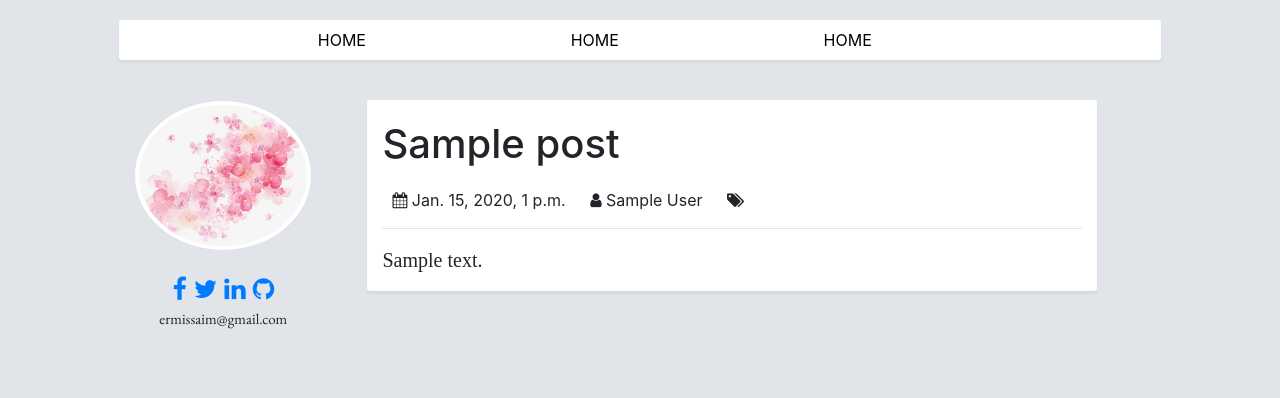
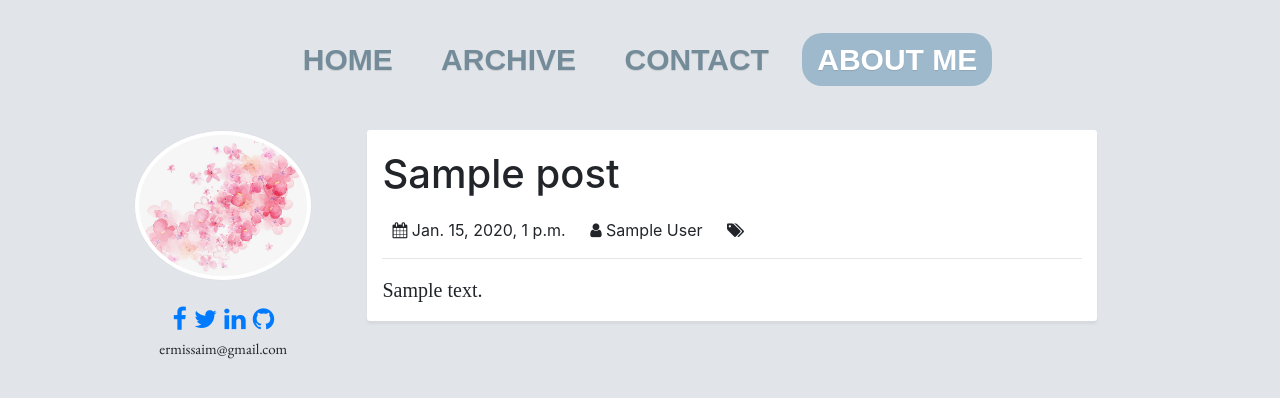
Before and after one commit to ermissa/personal_blog, a Django app: a page that uses blog/templates/post_detail.html in a window 1280 px wide. Shown: the top 398 px of the page. Run offline with Django 3.2, Linux system fonts and the light colour scheme; tables that the repository leaves empty hold one stand-in row (values such as "Sample post"); some libraries are stand-ins or nearby versions; some web fonts are replaced.

Commit message:
codes in templates are refined

```diff
--- /dev/null
+++ b/blog/templates/base.html
@@ -0,0 +1,16 @@
+<!DOCTYPE html>
+
+<html>
+    <head>
+        <title>{% block page_title %} {% endblock page_title%}</title>
+        {% block document_assets%} {%endblock document_assets%}
+    </head>
+
+    <body>
+        {% block document_navbar %} {% endblock document_navbar %}
+        {% block document_body %}
+        <footer id="myblog_footer">{% block document_footer %} {% endblock document_footer%}</footer>
+        {% endblock document_body %}
+    </body>
+        {% block js_codes %} {% endblock js_codes%}
+</html>
--- a/blog/templates/navbar.html
+++ b/blog/templates/navbar.html
@@ -1,30 +1,18 @@
+{%extends 'base.html'%}
 {%load static%}
-<!DOCTYPE html>
-<html>
-<head>
-    <meta charset="utf-8" />
-    <meta http-equiv="X-UA-Compatible" content="IE=edge">
-    <title>Page Title</title>
-    <meta name="viewport" content="width=device-width, initial-scale=1">
-    <link rel="stylesheet" type="text/css" media="screen" href="{% static 'css/main.css'%}" />
-    <link rel="stylesheet" type="text/css" media="screen" href="{% static 'css/bootstrap.min.css' %}"/>
 
-    <link rel="stylesheet" href="{% static 'css/navbar_demo.css' %}">
-    <link rel="stylesheet" href="{% static 'css/navigation-round.css' %}">
-    <link rel="stylesheet" href="{% static 'css/slicknav.min.css' %}">
-
-</head>
-
-<body>
+    {%block document_navbar%}
     <div class="navbar-menu">
         <nav class="menu-navigation-round" style="font-size:30px;">
             <a href="#">Home</a>
-            <a href="#">About Me</a>
             <a href="#">Archive</a>
             <a href="#">Contact</a>
-            <a href="#" class="selected">About</a>
+            <a href="#" class="selected">About Me</a>
         </nav>
     </div>
+    {% endblock document_navbar%}
+
+    {%block js_codes%}
     <script src="http://ajax.googleapis.com/ajax/libs/jquery/2.1.1/jquery.min.js"></script>
     <script src="{% static 'js/jquery.slicknav.min.js'%}"></script>
 
@@ -48,9 +36,4 @@
 
 
     </script>
-
-    {% block content %}
-    {% endblock %}
-
-</body>
-</html>
+    {%endblock js_codes%}
--- a/blog/templates/post_detail.html
+++ b/blog/templates/post_detail.html
@@ -1,79 +1,9 @@
+{% extends 'post_detail_assets.html' %}
 {%load static%}
-<!DOCTYPE html>
-<html>
 
-<head>
 
-    <meta http-equiv="X-UA-Compatible" content="IE=edge">
-    <title>Page Title</title>
-    <meta name="viewport" content="width=device-width, initial-scale=1">
-    <link href="https://fonts.googleapis.com/css?family=Pacifico" rel="stylesheet">
-    <link href="https://fonts.googleapis.com/css?family=Nanum+Myeongjo" rel="stylesheet">
-    <link href="https://fonts.googleapis.com/css?family=Rye" rel="stylesheet">
-    <link rel="stylesheet" href="css/footer-distributed-with-contact-form.css">
-    <link rel="stylesheet" href="https://maxcdn.bootstrapcdn.com/font-awesome/4.4.0/css/font-awesome.min.css">
-    <link href="https://fonts.googleapis.com/css?family=EB+Garamond" rel="stylesheet">
-    <link rel="stylesheet" type="text/css" media="screen" href="{% static 'css/bootstrap.min.css' %}"/>
-<style>
+    {% block document_body %}
 
-    .post_content {
-        font-family: 'Source Serif Pro', serif;
-        font-size:20px;
-    }
-    .post_container {
-        background-color:#FFFFFF;
-        box-shadow: 0 3px 3px 0 rgba(0, 0, 0, 0.05);
-        border-radius: 3px;
-    }
-    body {
-        background-color: #e1e4e8;
-    }
-
-    .post_image {
-        width:100%;
-        height:100%;
-        object-fit: contain;
-    }
-
-    .make-circle {
-        border-radius: 60%;
-    }
-
-    .yazi {
-        word-wrap: break-word;
-    }
-    .icon_style {
-        font-size:25px;
-        text-align: center;
-        margin-top:20px;
-    }
-
-    .navbar_fonts {
-        line-height: 40px;
-    }
-</style>
-</head>
-
-<body>
-    <div class="col-md-12">
-        <div class="row col-md-10 offset-md-1 post_container" style="margin-top:20px;">
-            <div class="col-md-3 offset-md-2">
-                <a href="#" style="color:black">
-                    <div class="navbar_fonts">HOME</div>
-                </a>
-            </div>
-            <div class="col-md-3">
-                <a href="#" style="color:black">
-                    <div class="navbar_fonts">HOME</div>
-                </a>
-            </div>
-            <div class="col-md-3">
-                <a href="#" style="color:black">
-                    <div class="navbar_fonts">HOME</div>
-                </a>
-            </div>
-        </div>
-    </div>
     <div class="col-md-12">
         <div class="col-md-2 offset-md-1" style="margin-top:40px;margin-bottom:20px;float:left;">
             <div>
@@ -103,6 +33,4 @@
             </div>
         </div>
     </div>
-</body>
-
-</html>
+    {%endblock document_body%}
--- /dev/null
+++ b/blog/templates/post_detail_assets.html
@@ -0,0 +1,60 @@
+{% extends 'navbar.html'%}
+
+{%load static%}
+    {% block page_title %} Blog Posts {% endblock page_title %}
+    {% block document_assets%}
+
+    <meta http-equiv="X-UA-Compatible" content="IE=edge">
+    <title>Page Title</title>
+    <meta name="viewport" content="width=device-width, initial-scale=1">
+    <link href="https://fonts.googleapis.com/css?family=Pacifico" rel="stylesheet">
+    <link href="https://fonts.googleapis.com/css?family=Nanum+Myeongjo" rel="stylesheet">
+    <link href="https://fonts.googleapis.com/css?family=Rye" rel="stylesheet">
+    <link rel="stylesheet" href="css/footer-distributed-with-contact-form.css">
+    <link rel="stylesheet" href="https://maxcdn.bootstrapcdn.com/font-awesome/4.4.0/css/font-awesome.min.css">
+    <link href="https://fonts.googleapis.com/css?family=EB+Garamond" rel="stylesheet">
+    <link rel="stylesheet" type="text/css" media="screen" href="{% static 'css/bootstrap.min.css' %}"/>
+
+    <link rel="stylesheet" href="{% static 'css/navbar_demo.css' %}">
+    <link rel="stylesheet" href="{% static 'css/navigation-round.css' %}">
+    <link rel="stylesheet" href="{% static 'css/slicknav.min.css' %}">
+
+<style>
+
+    .post_content {
+        font-family: 'Source Serif Pro', serif;
+        font-size:20px;
+    }
+    .post_container {
+        background-color:#FFFFFF;
+        box-shadow: 0 3px 3px 0 rgba(0, 0, 0, 0.05);
+        border-radius: 3px;
+    }
+    body {
+        background-color: #e1e4e8;
+    }
+
+    .post_image {
+        width:100%;
+        height:100%;
+        object-fit: contain;
+    }
+
+    .make-circle {
+        border-radius: 60%;
+    }
+
+    .yazi {
+        word-wrap: break-word;
+    }
+    .icon_style {
+        font-size:25px;
+        text-align: center;
+        margin-top:20px;
+    }
+
+    .navbar_fonts {
+        line-height: 40px;
+    }
+</style>
+    {%endblock document_assets%}
```
Also changed, not shown: blog/templates/blog.html (+5 -5 lines), blog/templates/blog_mainpage_assets.html (added, +16 -0 lines).
